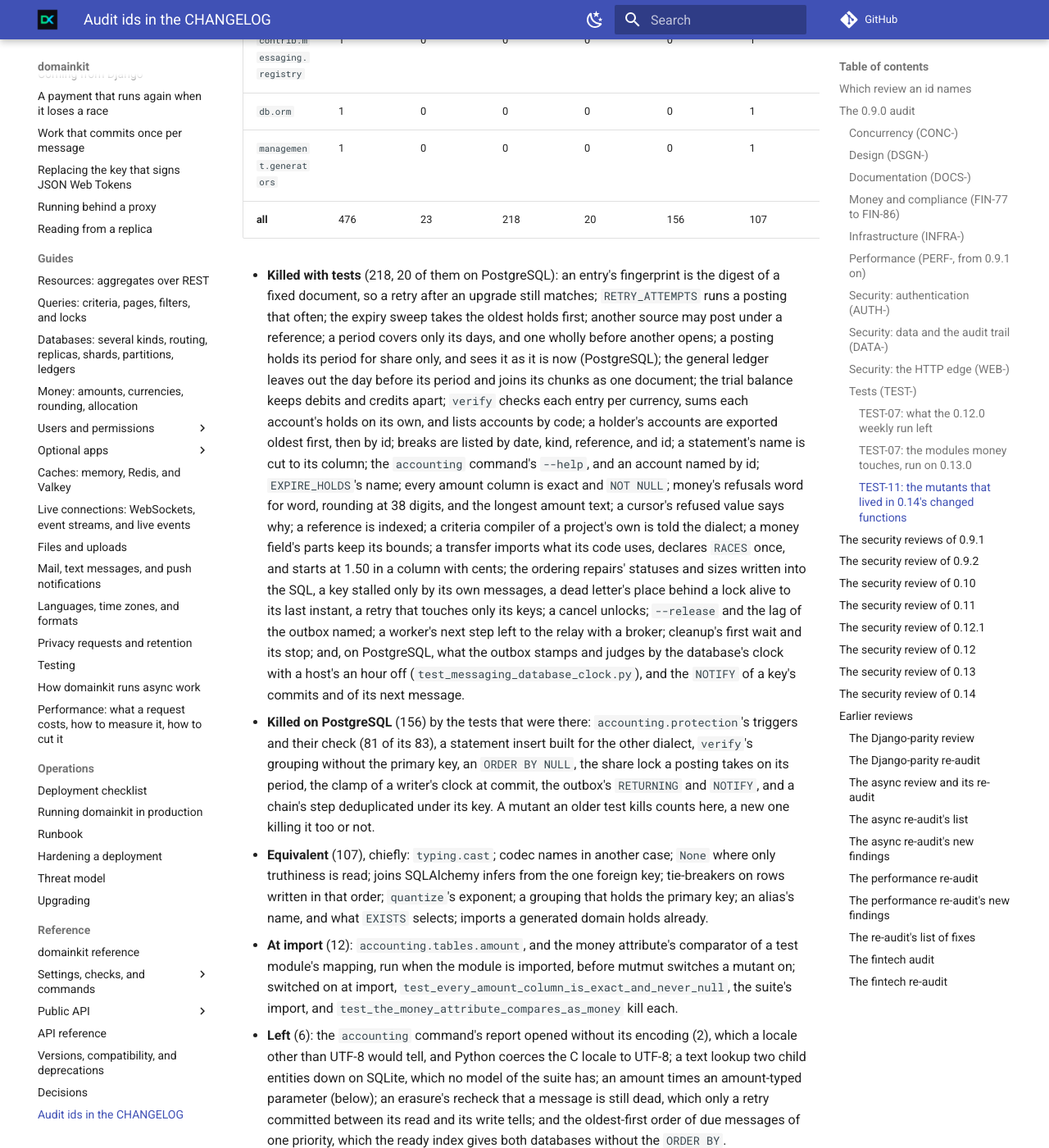
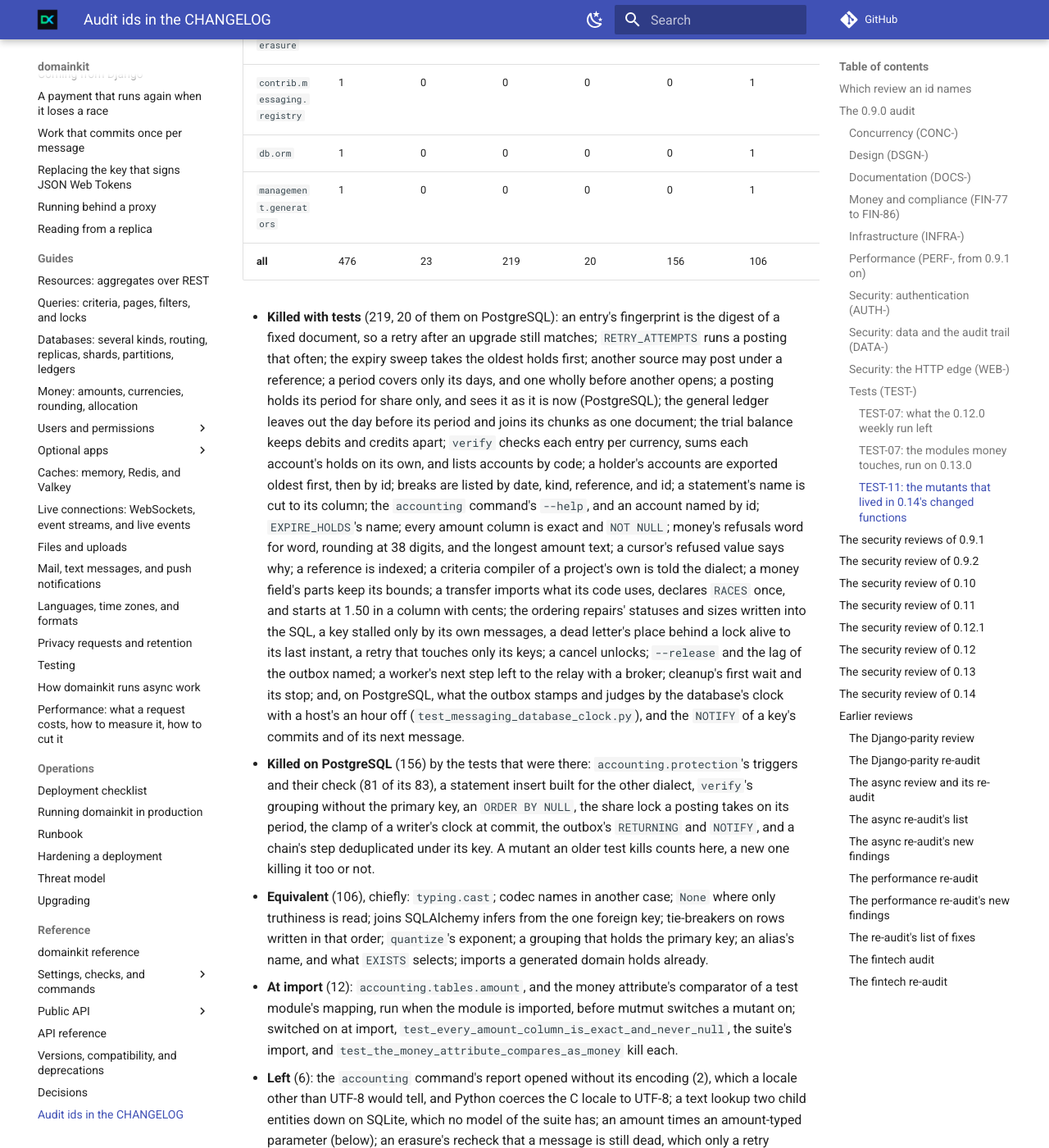
Before and after one commit to karimmattar/domainkit, an MkDocs documentation site: the page built from docs/audit/0.9.0.md, in a window 1280 px wide and 1400 px high, scrolled down 25765 px. Shown: the whole window at 82% size. Built offline with MkDocs 1.6.1 and Material for MkDocs 9.7.7, drawn with Linux system fonts in a browser that asks for light colours; comment, search, counter and statistics services are not loaded; some of the changed text lies outside the part shown.

Commit message:
Count the general ledger's chunk mutant killed; note the final mutmut run (TEST-11)
Co-Authored-By: Claude Opus 5.5 <noreply@anthropic.com>
Claude-Session: https://claude.ai/code/session_01PHJB1f6AhZ5eHp561TCrvG

```diff
--- a/docs/audit/0.9.0.md
+++ b/docs/audit/0.9.0.md
@@ -228,7 +228,7 @@ entry for it; that entry says how far it goes.
 | TEST-08 | `domainkit.testing` for projects: what Django/DRF, pytest-django, Litestar and factory_boy give that it does not | Medium | Partly fixed in 0.12: users and groups, signing in as one, async setup in sync tests, and `settings`; fixed in 0.13: the databases refused to a test that did not request them, `live_server`, factory_boy's other declarations, and browser sessions. A request factory and `Faker` are left out, and `docs/testing.md` says why |
 | TEST-09 | The plugin's own tests spend most of their time in nested pytest sessions | Info | Fixed in 0.12 |
 | TEST-10 | Observations (Info) | Info | Open |
-| TEST-11 | Mutants that lived in 0.14's changed functions: its pull request's `mutation (changed)` run left 476 alive and 23 that no test reached | Medium | Fixed in 0.15: 218 killed by new tests (20 of them on PostgreSQL), 156 by the PostgreSQL suite, 107 equivalent, 12 run at import; 6 left, [by module](#test-11-the-mutants-that-lived-in-014s-changed-functions) |
+| TEST-11 | Mutants that lived in 0.14's changed functions: its pull request's `mutation (changed)` run left 476 alive and 23 that no test reached | Medium | Fixed in 0.15: 219 killed by new tests (20 of them on PostgreSQL), 156 by the PostgreSQL suite, 106 equivalent, 12 run at import; 6 left, [by module](#test-11-the-mutants-that-lived-in-014s-changed-functions) |
 
 
 #### TEST-07: what the 0.12.0 weekly run left
@@ -448,9 +451,9 @@ No production code changed.
 | `contrib.messaging.registry` | 1 | 0 | 0 | 0 | 0 | 1 | 0 | 0 |
 | `db.orm` | 1 | 0 | 0 | 0 | 0 | 1 | 0 | 0 |
 | `management.generators` | 1 | 0 | 0 | 0 | 0 | 1 | 0 | 0 |
-| **all** | 476 | 23 | 218 | 20 | 156 | 107 | 12 | 6 |
+| **all** | 476 | 23 | 219 | 20 | 156 | 106 | 12 | 6 |
 
-- **Killed with tests** (218, 20 of them on PostgreSQL): an
+- **Killed with tests** (219, 20 of them on PostgreSQL): an
   entry's fingerprint is the digest of a fixed document, so a retry
   after an upgrade still matches; `RETRY_ATTEMPTS` runs a posting that
   often; the expiry sweep takes the oldest holds first; another source may
@@ -486,7 +489,7 @@ No production code changed.
   outbox's `RETURNING` and `NOTIFY`, and a chain's step deduplicated
   under its key. A mutant an older test kills counts here, a new one
   killing it too or not.
-- **Equivalent** (107), chiefly: `typing.cast`; codec names in another
+- **Equivalent** (106), chiefly: `typing.cast`; codec names in another
   case; `None` where only truthiness is read; joins SQLAlchemy infers from
   the one foreign key; tie-breakers on rows written in that order;
   `quantize`'s exponent; a grouping that holds the primary key; an alias's
```
Also changed, not shown: other parts of docs/audit/0.9.0.md (+5 -2 lines), CHANGELOG.md (+2 -2 lines).
